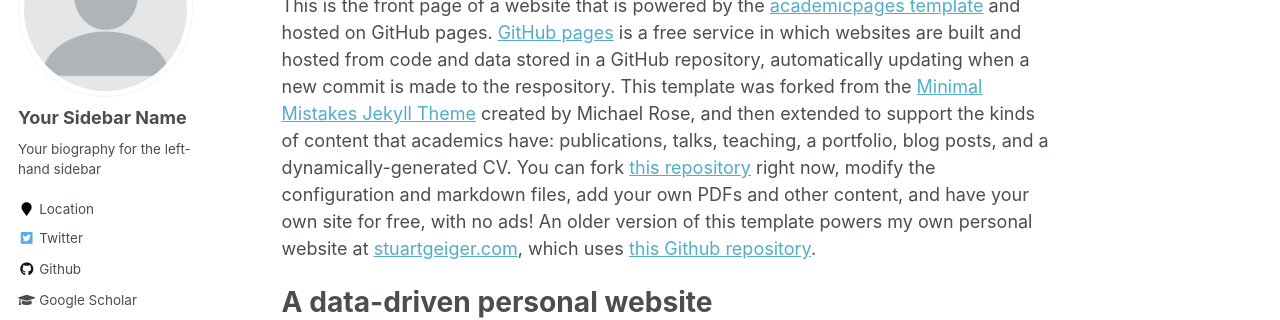
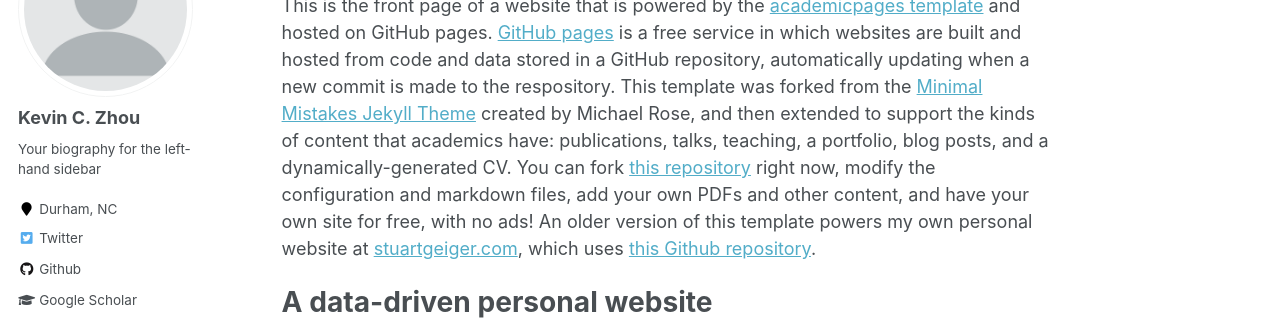
Before and after one commit to kevinczhou/kevinczhou.github.io, a Jekyll site: the page built from _pages/about.md, in a window 1280 px wide. Shown: the part 196-516 px from the top of the page. Built offline with Jekyll 4.4.1, drawn with Linux system fonts in a browser that asks for light colours; some web fonts are replaced.

Commit message:
Update _config.yml

```diff
--- a/_config.yml
+++ b/_config.yml
@@ -80,13 +80,13 @@ analytics:
 
 # Site Author
 author:
-  name             : "Your Sidebar Name"
+  name             : "Kevin C. Zhou"
   avatar           : "profile.png"
   bio              : "Your biography for the left-hand sidebar"
-  location         : "Location"
+  location         : "Durham, NC"
   employer         :
   pubmed           : "https://www.ncbi.nlm.nih.gov/pubmed/?term=john+snow"
-  googlescholar    : "http://yourfullgooglescholarurl.com"
+  googlescholar    : "https://scholar.google.com/citations?user=l0A7trQAAAAJ&hl=en"
   email            :
   researchgate     :  # example: "https://www.researchgate.net/profile/yourprofile"
   uri              :
@@ -96,7 +96,7 @@ author:
   flickr           :
   facebook         :
   foursquare       :
-  github           : "academicpages"
+  github           : "kevinczhou"
   google_plus      :
   keybase          :
   instagram        :
```
